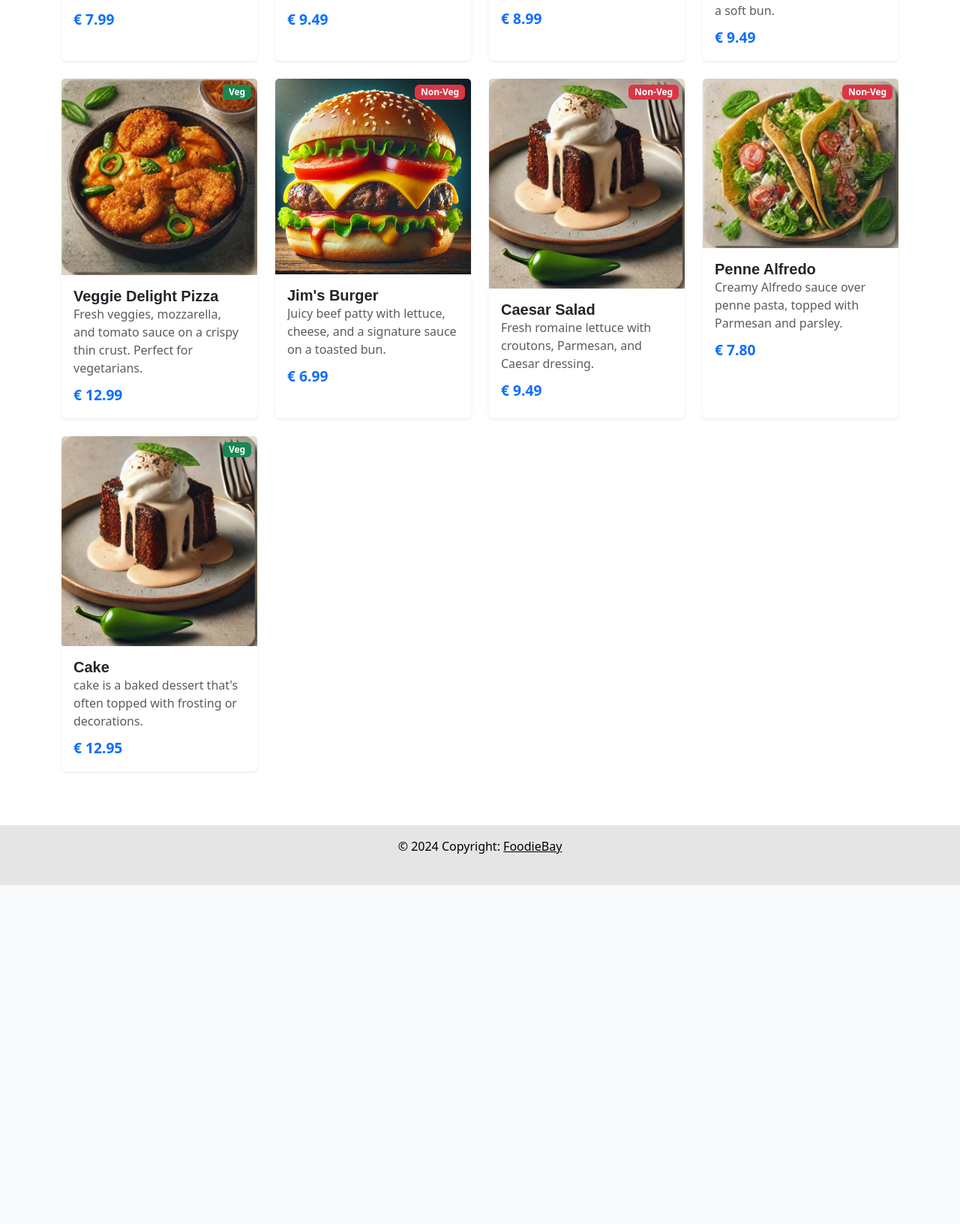
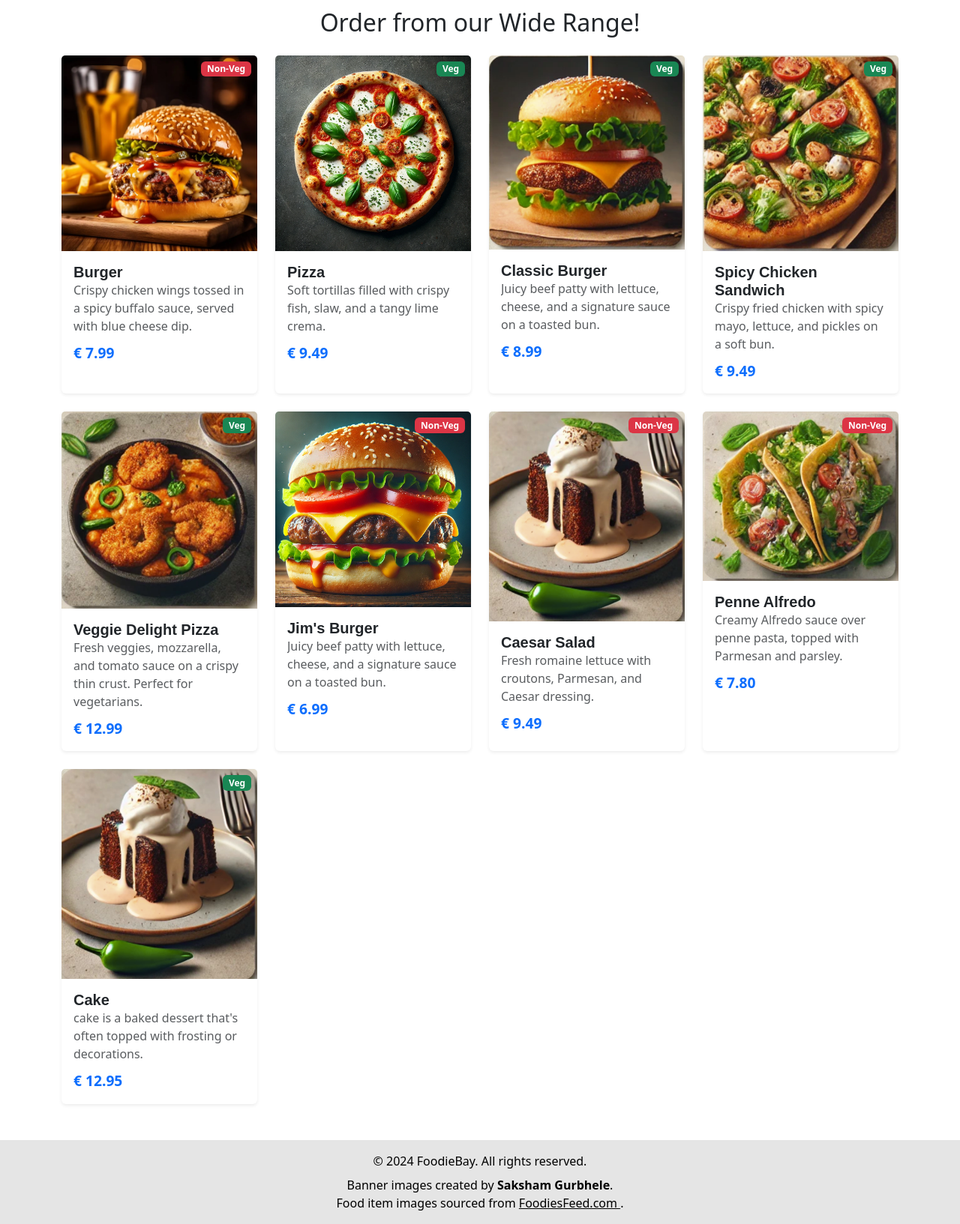
Before and after one commit to sakshamgurbhele/FoodieBay, a Django app: page / in a window 1280 px wide. Shown: the part 1024-2657 px from the top of the page at 75% size. Before the commit the page ends 2205 px from the top, so only its background shows below. Run offline with Django 4.2, Linux system fonts and the light colour scheme; data comes from the database, SQL or seed files in the repository.

Commit message:
copyright footer and image declaration

```diff
--- a/FoodieBay/templates/index.html
+++ b/FoodieBay/templates/index.html
@@ -27,13 +27,16 @@
       <div id="carouselExampleAutoplaying" class="carousel slide text-center" data-bs-ride="carousel">
          <div class="carousel-inner">
             <div class="carousel-item active">
-               <img src="{% static 'image/1.webp' %}" class="d-block w-100" alt="...">
+               <img src="{% static 'image/1.png' %}" class="d-block w-100" alt="banner-1">
             </div>
             <div class="carousel-item" >
-               <img src="{% static 'image/2.jpg' %}" class="d-block w-100" alt="...">
+               <img src="{% static 'image/3.png' %}" class="d-block w-100" alt="banner-2">
             </div>
             <div class="carousel-item">
-               <img src="{% static 'image/3.jpg' %}" class="d-block w-100" alt="...">
+               <img src="{% static 'image/2.png' %}" class="d-block w-100" alt="banner-3">
+            </div>
+            <div class="carousel-item">
+               <img src="{% static 'image/4.png' %}" class="d-block w-100" alt="banner-4">
             </div>
          </div>
          <button class="carousel-control-prev" type="button" data-bs-target="#carouselExampleAutoplaying" data-bs-slide="prev">
@@ -45,13 +48,13 @@
          <span class="visually-hidden">Next</span>
          </button>
       </div>
-      <div class="center">
-        <h2 class="m-3">Order from our Wide Range of variety! </h2>
+      <div class="text-center my-2">
+        <h2 class="m-3">Order from our Wide Range! </h2>
       </div>
 
       <!--food items -->
 
-<div class="container my-5">
+<div class="container my-4">
    <div class="row">
       {% for fooditem in fooditems %}
          <div class="col-md-3 col-sm-6 mb-4">
@@ -123,18 +126,21 @@ $(document).on('click', '#add-cart', function(e) {
 
       <script src="https://cdn.jsdelivr.net/npm/bootstrap@5.3.3/dist/js/bootstrap.bundle.min.js" integrity="sha384-YvpcrYf0tY3lHB60NNkmXc5s9fDVZLESaAA55NDzOxhy9GkcIdslK1eN7N6jIeHz" crossorigin="anonymous"></script>
    </body>
-   <!-- Remove the container if you want to extend the Footer to full width. -->
 
-  <footer class="text-center text-lg-start">
+<footer class="text-center text-lg-start">
+  <!-- Copyright Section -->
+  <div class="text-center text-black p-3" style="background-color: rgba(0, 0, 0, 0.1);">
+    <p class="mb-2">
+         &copy; 2024 FoodieBay. All rights reserved.
+    </p>
+    <p class="mb-0">
+      Banner images created by <strong>Saksham Gurbhele</strong>.<br>
+      Food item images sourced from
+      <a class="text-black" href="https://www.foodiesfeed.com/">
+        FoodiesFeed.com
+      </a>.
+    </p>
+ </div>
+   </footer>
 
-    <!-- Copyright -->
-    <div class="text-center text-black p-3" style="background-color: rgba(0, 0, 0, 0.1);">
-      © 2024 Copyright:
-      <a class="text-black" href="/">FoodieBay</a>
-      <br><br />
-    </div>
-    <!-- Copyright -->
-  </footer>
-
-<!-- End of .container -->
 </html>
```
